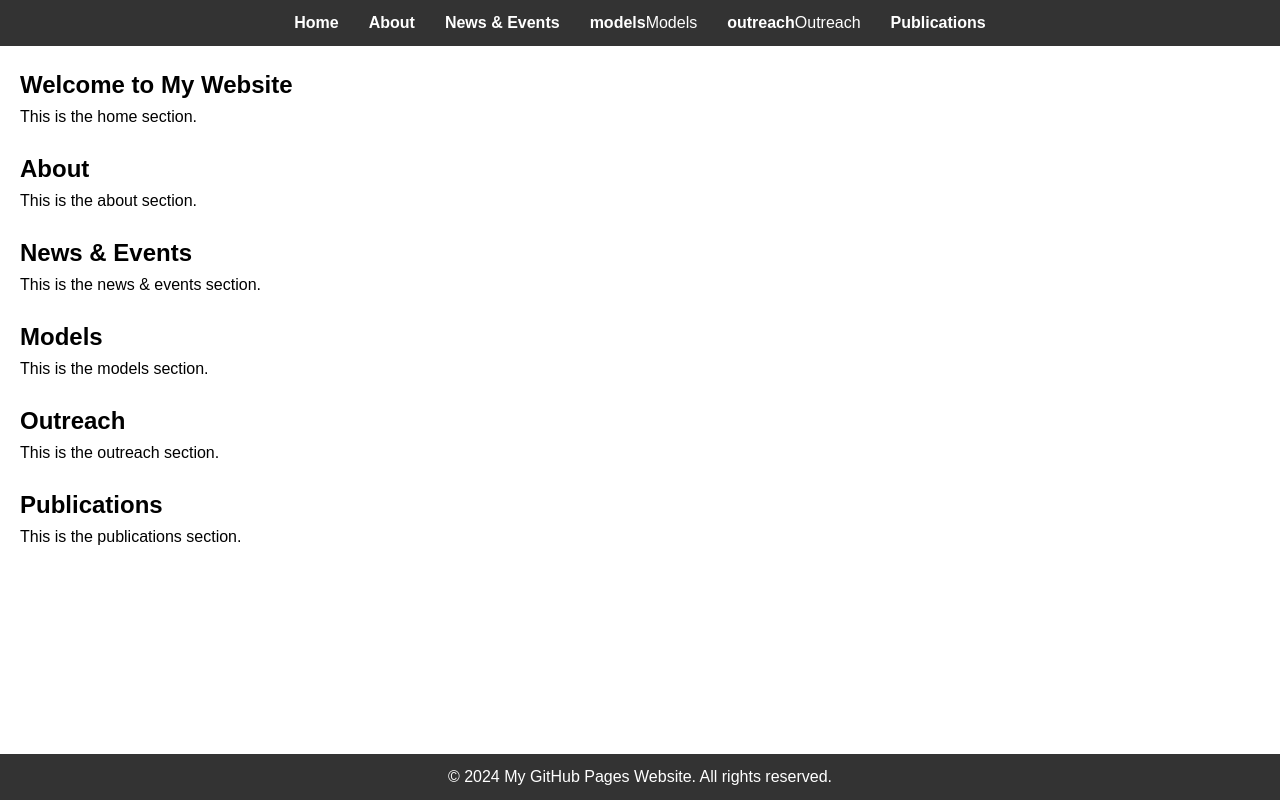
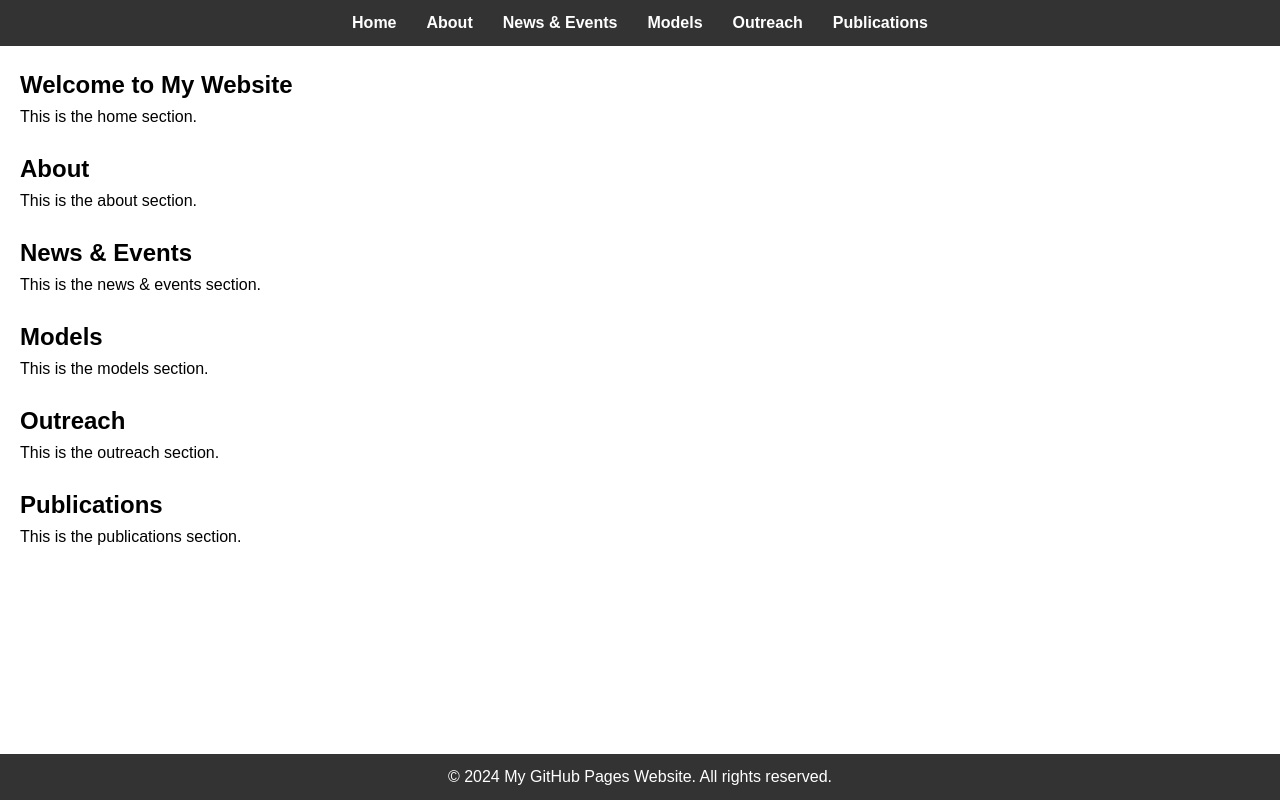
Before and after one commit to emquardokus/emquardokus.github.io, a plain HTML site: page index.html in a window 1280 px wide. Drawn offline with Linux system fonts and the light colour scheme.

Commit message:
Update index.html

```diff
--- a/index.html
+++ b/index.html
@@ -13,8 +13,8 @@
                 <li><a href="#home">Home</a></li>
                 <li><a href="#about">About</a></li>
                 <li><a href="#newsandevents">News & Events</a></li>
-                <li><a href="#">models</a>Models</li>
-                <li><a href="#">outreach</a>Outreach</li>
+                <li><a href="#models">Models</a></li>
+                <li><a href="#outreach">Outreach</a></li>
                 <li><a href="#publications">Publications</a></li>
             </ul>
         </nav>
```
